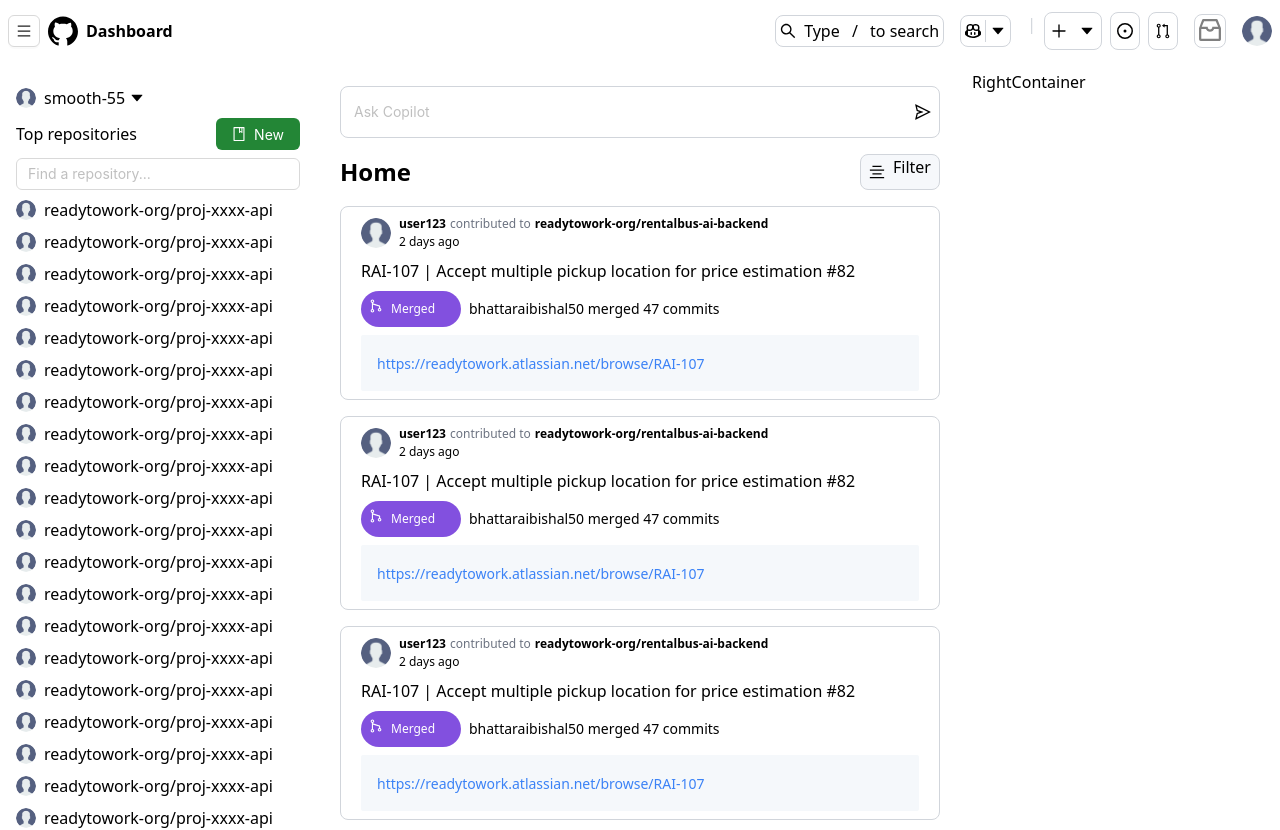
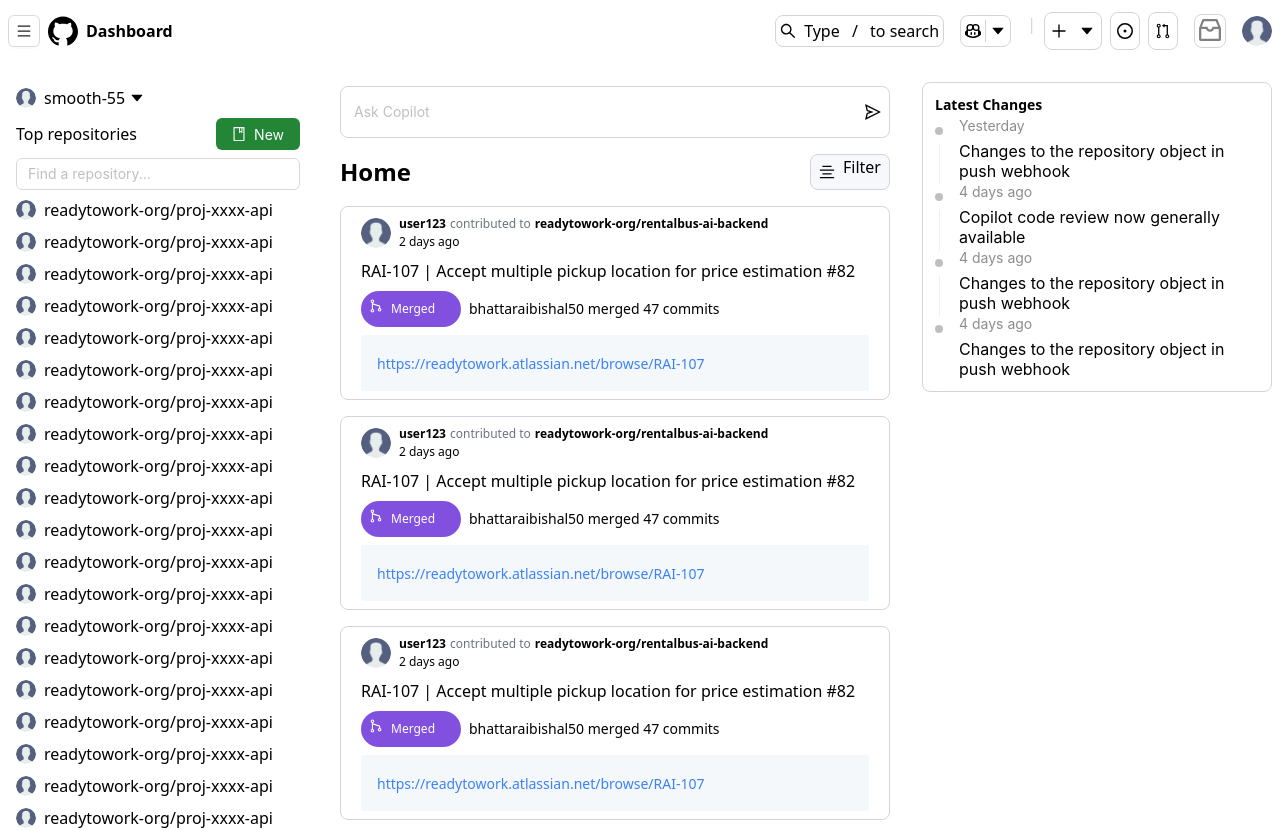
Before and after one commit to smooth-55/front, a Next.js app: page / in a window 1280 px wide. Shown: the top 830 px of the page. Built offline with nearby package versions, Linux system fonts and the light colour scheme.

Commit message:
feat: latest changes section

```diff
--- a/src/app/globals.css
+++ b/src/app/globals.css
@@ -5,6 +5,17 @@
 * {
 }
 
-input{
+.ant-steps-item-content {
+  display: flex !important;
+  flex-direction: column-reverse !important;
+  gap: 4px !important;
+}
 
+.ant-steps-item-description {
+  padding-bottom: 0px !important;
 }
+
+.ant-steps-item-title {
+  line-height: 20px !important;
+  color: black !important;
+}
--- /dev/null
+++ b/src/components/atoms/LatestChange/index.tsx
@@ -0,0 +1,32 @@
+import { StepProps, Steps } from "antd";
+
+const LatestChange = () => {
+  const changes: StepProps[] = [
+    {
+      description: "Yesterday",
+      title: "Changes to the repository object in push webhook",
+      status: "wait",
+    },
+    {
+      description: "4 days ago",
+      title: "Copilot code review now generally available",
+      status: "wait",
+    },
+    {
+      description: "4 days ago",
+      title: "Changes to the repository object in push webhook",
+      status: "wait",
+    },
+    {
+      description: "4 days ago",
+      title: "Changes to the repository object in push webhook",
+      status: "wait",
+    },
+  ];
+  return (
+    <div className="flex items-center gap-2">
+      <Steps progressDot direction="vertical" items={changes} />
+    </div>
+  );
+};
+export { LatestChange };
--- a/src/components/atoms/index.ts
+++ b/src/components/atoms/index.ts
@@ -1,3 +1,4 @@
 export * from "./ButtonTag";
 export * from "./News";
 export * from "./Repo";
+export * from "./LatestChange";
--- a/src/components/molecules/RightContainer/index.tsx
+++ b/src/components/molecules/RightContainer/index.tsx
@@ -1,5 +1,15 @@
+import { LatestChange } from "@/components/atoms";
+
 const RightContainer = () => {
-  return <div>RightContainer</div>;
+  return (
+    <section className="pt-3 max-w-[350px]">
+      <aside className="right__container__1 border border-gray-300 rounded-lg p-3">
+        <p className="text-sm font-bold">Latest Changes</p>
+        <LatestChange />
+      </aside>
+      <aside className="right__container__2"></aside>
+    </section>
+  );
 };
 
 export { RightContainer };
--- a/src/components/organisms/Main/index.tsx
+++ b/src/components/organisms/Main/index.tsx
@@ -11,14 +11,14 @@
       <div className=" header__container min-h-[40px] ">
         <Header />
       </div>
-      <div className="header__container flex gap-4 flex-row w-full px-2">
+      <div className="header__container flex gap-4 flex-row  w-full px-2">
         <div className="left__container max-w-[450px] min-w-[300px] max-h-[150vh]">
           <LeftContainer />
         </div>
         <div className=" feed_container  w-full flex-1 ">
           <MainContainer />
         </div>
-        <div className=" right__containt max-w-[450px] min-w-[300px]  ">
+        <div className=" right__containt max-w-[450px] min-w-[300px] ">
           <RightContainer />
         </div>
       </div>
```
